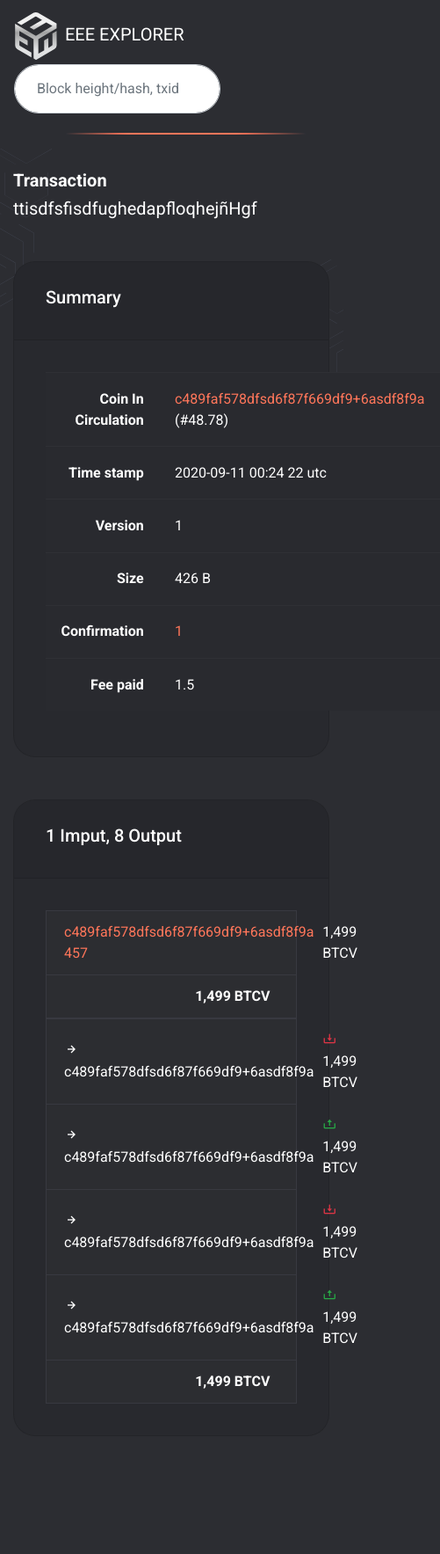
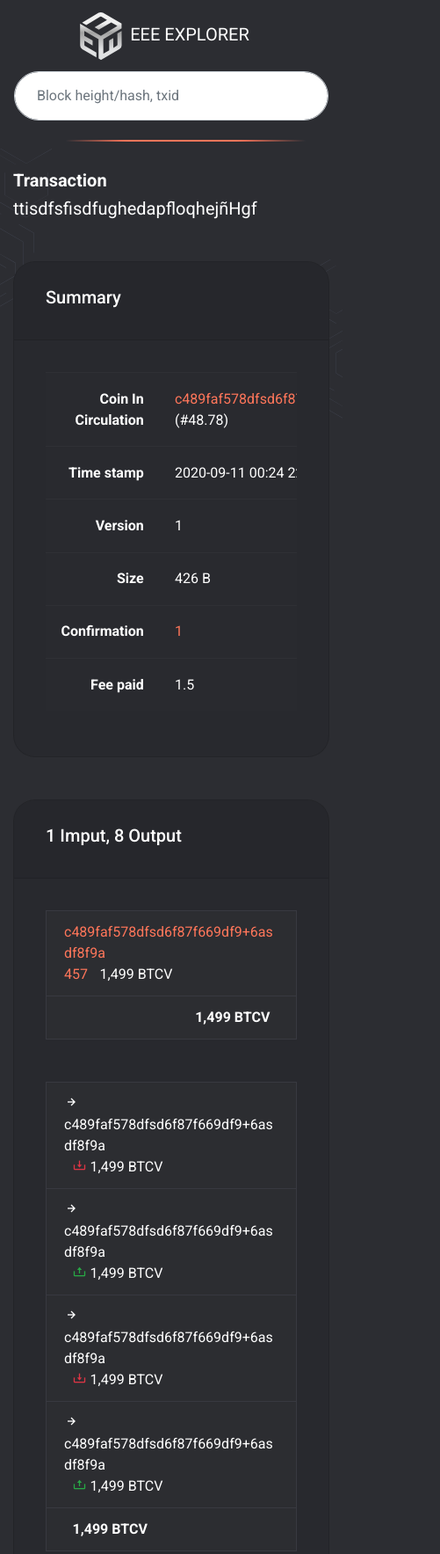
Before and after one commit to emilrichardo/keeed, a website: page src/explorer-detail.html in a window 390 px wide. Shown: the whole page at 88% size, 501 px wide, since content can reach past the window. Before the commit the page ends 1681 px from the top, so only its background shows below. Drawn offline with nearby package versions, Linux system fonts and the light colour scheme; files that its build step writes are made by us from their sources.

Commit message:
responsive

```diff
--- a/src/explorer-detail.html
+++ b/src/explorer-detail.html
@@ -18,9 +18,9 @@
   </head>
 <body class="bg-dark">
   <nav class="navbar nav navbar-expand-md navbar-dark fixed-top bg-dark py-md-4">
-    <div class="container">
-        <a class="navbar-brand" href="./index.html"><img class="mr-2" style="max-width: 50px;" src="./img/iso.svg" alt="">EEE Explorer</a>
-       <div class="search">
+    <div class="container d-block d-md-flex">
+        <a class="navbar-brand text-center d-block" href="./index.html"><img class="mr-2" style="max-width: 50px;" src="./img/iso.svg" alt="">EEE Explorer</a>
+       <div class="search mt-2 mt-md-0">
         <form>
           <div class="form-group">
             <input type="text" class="form-control form-control-lg" id="search" aria-describedby="emailHelp" placeholder="Block height/hash, txid">
@@ -43,7 +43,7 @@
         <h3 class="h5 ">Summary</h3>
       </div>
       <div class="card-body">
-        <table class="table   table-dark">
+        <table class="table   table-dark table-responsive-sm">
           <tbody>
             <tr>
               <td class="text-right"> <strong>Coin In Circulation</strong></td>
@@ -82,34 +82,34 @@
       </div>
       <div class="card-body ">
         <div class="row">
-          <div class="col-12 col-md-6">
+          <div class="col-12 col-md-6 mb-5">
             <ul class="list-group">
-              <li class="list-group-item d-flex justify-content-between align-items-center">
+              <li class="list-group-item d-md-flex justify-content-between flex-column flex-md-row align-items-center">
                 <span class="text-primary">c489faf578dfsd6f87f669df9+6asdf8f9a <br> 457</span>
                 <span class="badge-pill">1,499 BTCV</span>
               </li>
               <li class="list-group-item d-flex justify-content-end align-items-center"> <strong class="badge-pill">1,499 BTCV</strong></li>
             </ul>
           </div>
-          <div class="col-12 col-md-6">
+          <div class="col-12 col-md-6 mb-5">
             <ul class="list-group">
-              <li class="list-group-item d-flex justify-content-between align-items-center">
+              <li class="list-group-item d-md-flex justify-content-between flex-column flex-md-row align-items-center">
                 <span class="text-white"> <i class='bx bx-right-arrow-alt'></i >c489faf578dfsd6f87f669df9+6asdf8f9a</span>
-                  <span class="badge-pill"><i class='bx bx-download text-danger' ></i> 1,499 BTCV</span>
+                  <span class="badge-pill d-block"><i class='bx bx-download text-danger' ></i> 1,499 BTCV</span>
               </li>
-              <li class="list-group-item d-flex justify-content-between align-items-center">
+              <li class="list-group-item d-md-flex justify-content-between flex-column flex-md-row align-items-center">
                 <span class="text-white"> <i class='bx bx-right-arrow-alt'></i >c489faf578dfsd6f87f669df9+6asdf8f9a</span>
-                  <span class="badge-pill"><i class='bx bx-upload text-success' ></i> 1,499 BTCV</span>
+                  <span class="badge-pill d-block"><i class='bx bx-upload text-success' ></i> 1,499 BTCV</span>
               </li>
-              <li class="list-group-item d-flex justify-content-between align-items-center">
+              <li class="list-group-item d-md-flex justify-content-between flex-column flex-md-row align-items-center">
                 <span class="text-white"> <i class='bx bx-right-arrow-alt'></i >c489faf578dfsd6f87f669df9+6asdf8f9a</span>
-                  <span class="badge-pill"><i class='bx bx-download text-danger' ></i> 1,499 BTCV</span>
+                  <span class="badge-pill d-block"><i class='bx bx-download text-danger' ></i> 1,499 BTCV</span>
               </li>
-              <li class="list-group-item d-flex justify-content-between align-items-center">
+              <li class="list-group-item d-md-flex justify-content-between flex-column flex-md-row align-items-center">
                 <span class="text-white"> <i class='bx bx-right-arrow-alt'></i >c489faf578dfsd6f87f669df9+6asdf8f9a</span>
-                  <span class="badge-pill"><i class='bx bx-upload text-success' ></i> 1,499 BTCV</span>
+                  <span class="badge-pill d-block"><i class='bx bx-upload text-success' ></i> 1,499 BTCV</span>
               </li>
-              <li class="list-group-item d-flex justify-content-end align-items-center"> <strong class="badge-pill"> 1,499 BTCV</strong></li>
+              <li class="list-group-item d-md-flex justify-content-end align-items-center"> <strong class="badge-pill"> 1,499 BTCV</strong></li>
             </ul>
           </div>
         </div>
```
Also changed, not shown: docs/explorer-detail.html (+15 -15 lines), docs/explorer.html (+2 -2 lines), src/explorer.html (+3 -3 lines).
